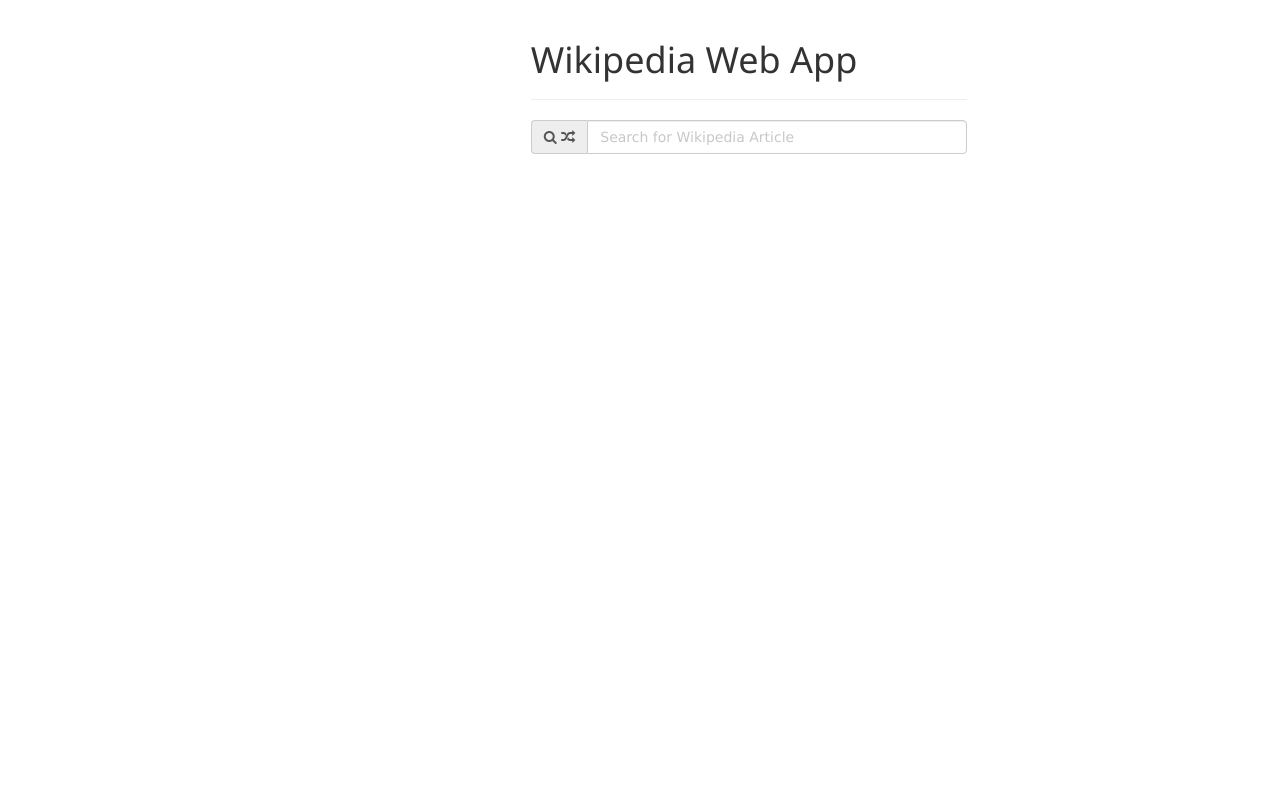
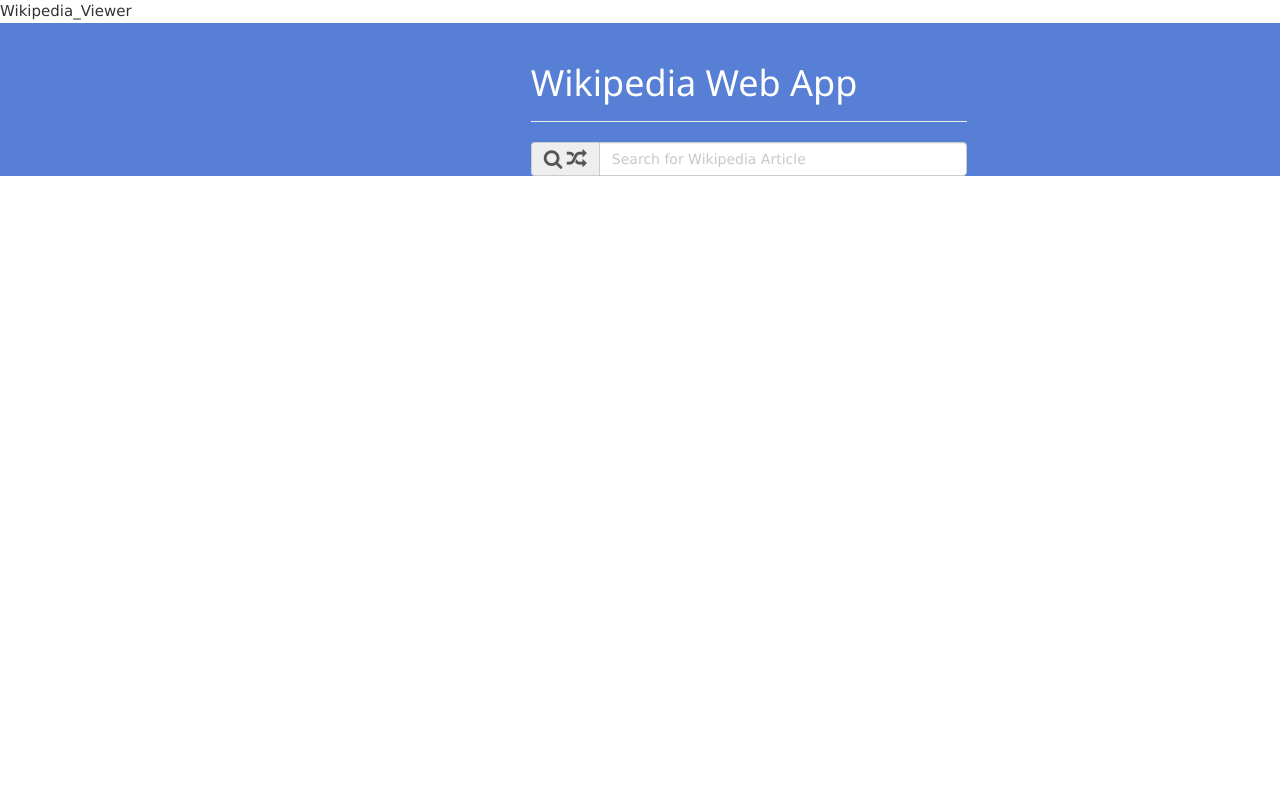
Before and after one commit to GreatDeveloper66/Wikipedia_Viewer, a PHP site: page /Wikipedia_Viewer.html in a window 1280 px wide. Run offline with PHP 8.4, Linux system fonts and the light colour scheme; some libraries are stand-ins or nearby versions.

Commit message:
Update File Structure

```diff
--- a/Wikipedia_Viewer.html
+++ b/Wikipedia_Viewer.html
@@ -26,6 +26,11 @@
 
   <!--W3 CSS-->
   <link rel="stylesheet" href="https://www.w3schools.com/w3css/4/w3.css">
+
+  <!--Links to local files-->
+  <link rel="stylesheet" type="text/css" href="Wikipedia_Viewer.css">
+  <script type="text/javascript" src="Wikipedia_Viewer.js"></script>Wikipedia_Viewer
+
 
 </head>
 
```
Also changed, not shown: Wikipedia_Viewer.css (line endings or trailing spaces), Wikipedia_Viewer.js (line endings or trailing spaces), 1 other file.
